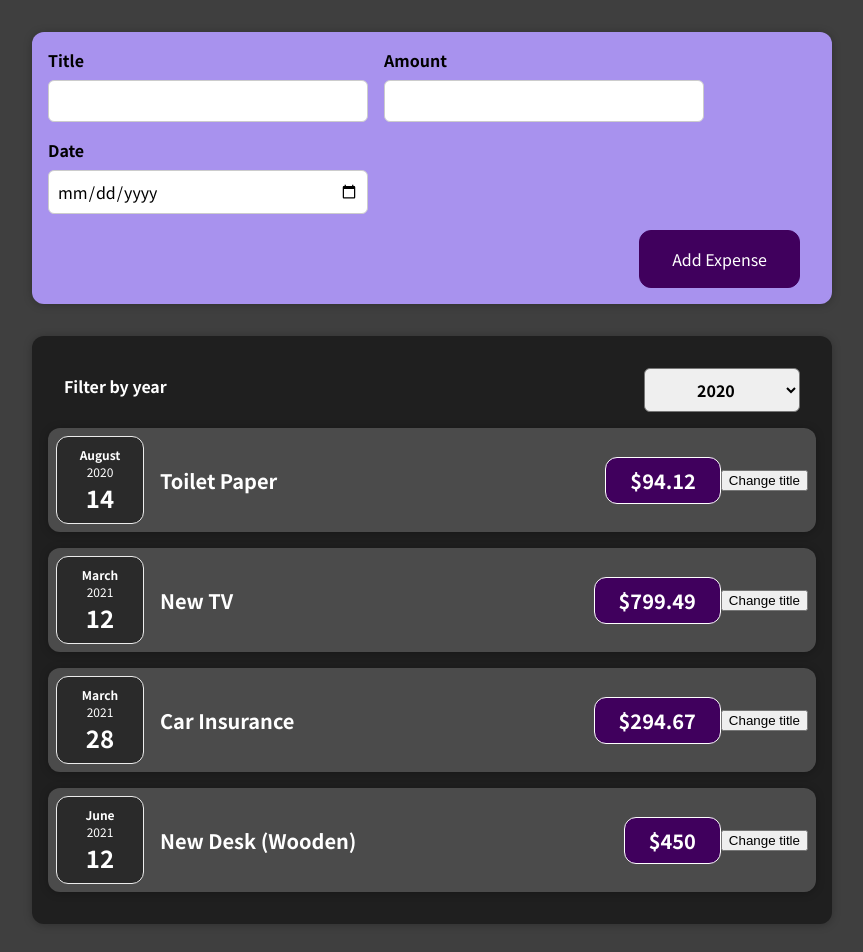
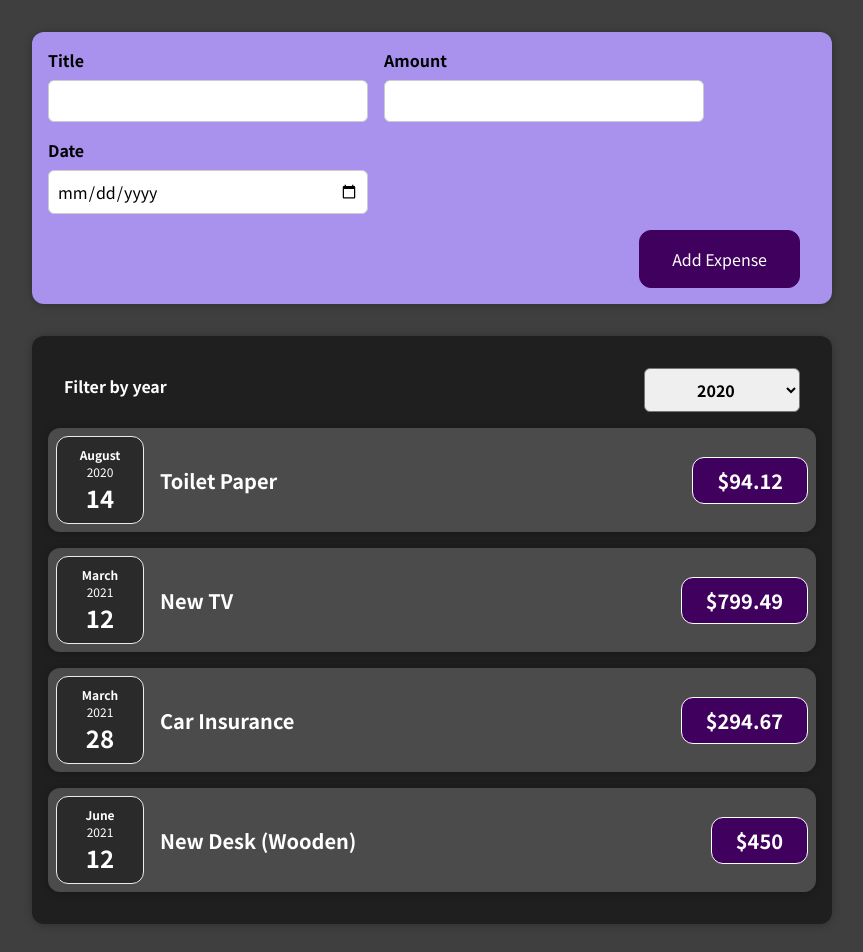
Before and after one commit to veronaten/app-expenses, a React (Create React App) app: page / in a window 1280 px wide. Shown: the top 952 px of the page, without its empty margins (208-1071 px from the left). Built offline with nearby package versions, Linux system fonts and the light colour scheme.

Commit message:
feat: in Expense.js change ExpenseItem components on dinamyc array with map()

```diff
--- a/src/components/Expenses/Expense.js
+++ b/src/components/Expenses/Expense.js
@@ -13,24 +13,14 @@
   }
 
   return (
-      <Card className="expense">
-        <ExpensesFilter selected={filteredYear} onChangeFilter={filterChangeHandler} />
-        <ExpenseItem
-          title={props.items[0].title}
-          amount={props.items[0].amount}
-          date={props.items[0].date}/>
-        <ExpenseItem
-          title={props.items[1].title}
-          amount={props.items[1].amount}
-          date={props.items[1].date}/>
-        <ExpenseItem
-          title={props.items[2].title}
-          amount={props.items[2].amount}
-          date={props.items[2].date}/>
-       <ExpenseItem
-          title={props.items[3].title}
-          amount={props.items[3].amount}
-          date={props.items[3].date}/>
+    <Card className="expense">
+      <ExpensesFilter selected={filteredYear} onChangeFilter={filterChangeHandler} />
+      {props.items.map(expense =>
+      <ExpenseItem
+        title={expense.title}
+        amount={expense.amount}
+        date={expense.date}
+      />)}
     </Card>
   )
 }
--- a/src/components/Expenses/ExpenseItem.js
+++ b/src/components/Expenses/ExpenseItem.js
@@ -1,25 +1,17 @@
-import React, {useState} from 'react';
+import React from 'react';
 
 import './ExpenseItem.css';
 import Card from '../UI/Card';
 import ExpenseDate from './ExpenseDate';
 
 const ExpenseItem = (props) => {
-  const [title, setTitle] = useState(props.title);
-
-  const clickHandler = () => {
-    setTitle('Updated!');
-    console.log(title)
-  }
-
   return (
     <Card className="expense-item">
       <ExpenseDate date={props.date}/>
       <div className="expense-item__description">
-        <h2>{title}</h2>
+        <h2>{props.title}</h2>
         <div className="expense-item__price">${props.amount}</div>
       </div>
-      <button onClick={clickHandler}>Change title</button>
     </Card>
   );
 }
```
Also changed, not shown: 1 other file (tests, documents, lock files or other folders).
